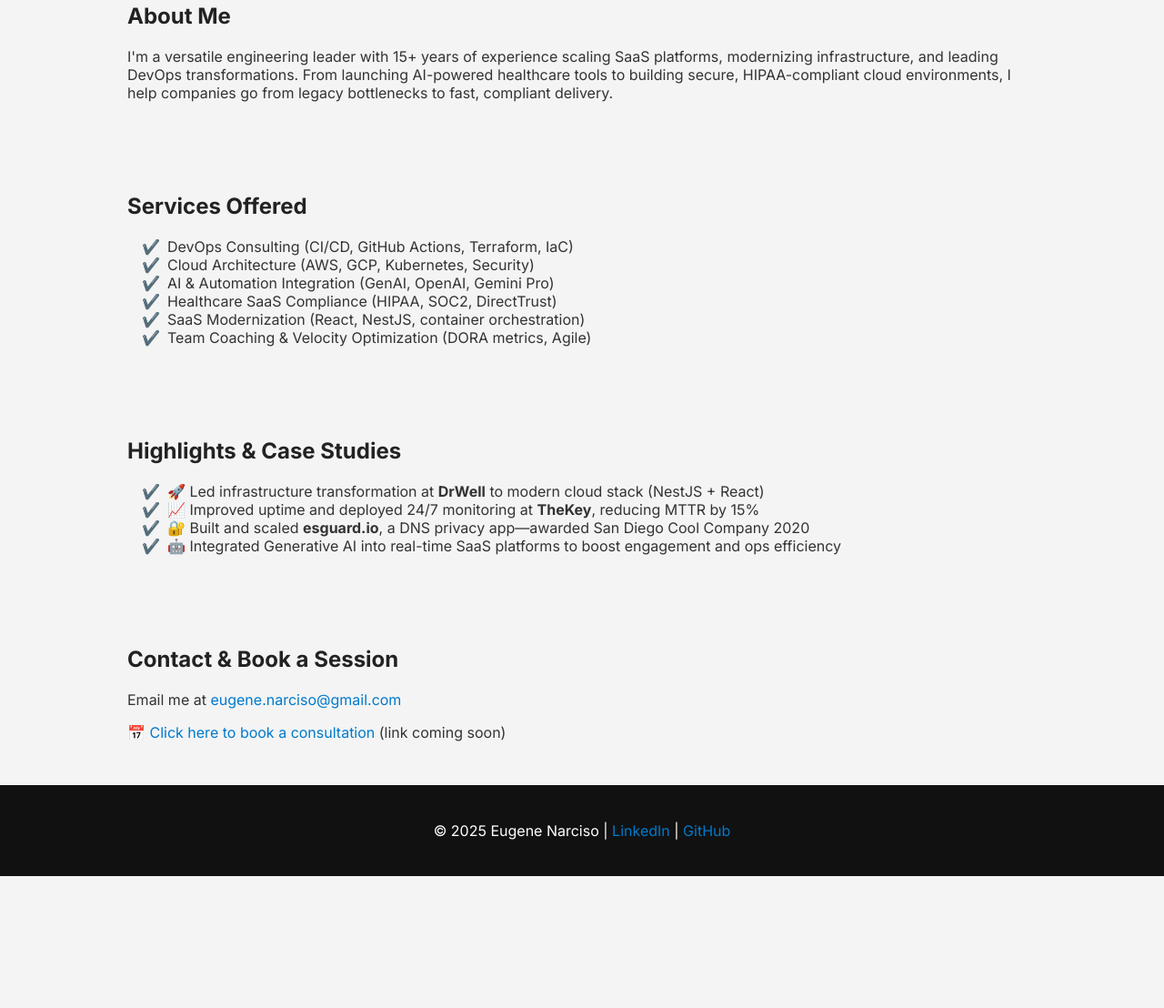
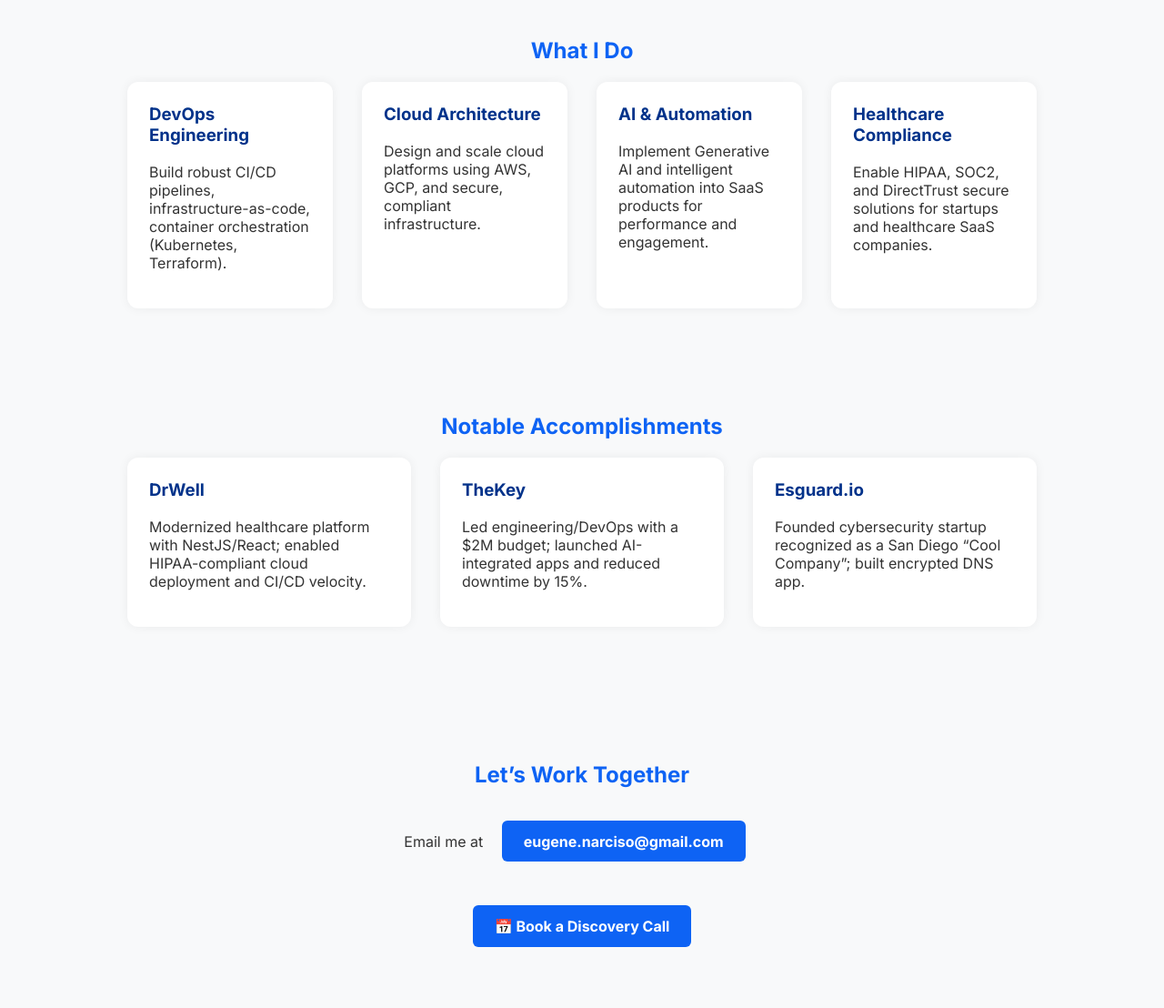
Before and after one commit to enarciso/enarciso.github.io, a plain HTML site: page index.html in a window 1280 px wide. Shown: the part 433-1541 px from the top of the page at 91% size. Before the commit the page ends 1396 px from the top, so only its background shows below. Drawn offline with Linux system fonts and the light colour scheme.

Commit message:
update index.html

```diff
--- a/index.html
+++ b/index.html
@@ -6,97 +6,153 @@
   <title>Eugene Narciso | DevOps & Cloud Consulting</title>
   <link href="https://fonts.googleapis.com/css2?family=Inter:wght@400;700&display=swap" rel="stylesheet">
   <style>
+    :root {
+      --primary: #0e63f4;
+      --bg: #f8f9fa;
+      --text: #333;
+    }
     body {
+      margin: 0;
       font-family: 'Inter', sans-serif;
-      margin: 0;
-      background: #f4f4f4;
-      color: #333;
+      background: var(--bg);
+      color: var(--text);
     }
     header {
-      background: #111;
+      background: linear-gradient(135deg, #0e63f4, #00328a);
       color: white;
-      padding: 2rem;
       text-align: center;
+      padding: 4rem 2rem 2rem;
     }
     header img {
-      border-radius: 10px;
-      max-width: 250px;
-      margin: 1rem auto;
+      width: 180px;
+      height: 180px;
+      object-fit: cover;
+      border-radius: 100%;
+      border: 5px solid white;
+      margin-bottom: 1rem;
+    }
+    header h1 {
+      margin: 0.5rem 0;
+      font-size: 2.2rem;
+    }
+    header p {
+      font-size: 1.1rem;
+      max-width: 600px;
+      margin: 0 auto;
     }
     section {
-      padding: 2rem 5%;
+      padding: 3rem 5%;
       max-width: 1000px;
       margin: auto;
     }
-    h1, h2 {
-      color: #222;
+    h2 {
+      text-align: center;
+      color: #0e63f4;
     }
-    .services ul, .highlights ul {
-      list-style: none;
-      padding-left: 1rem;
+    .services, .highlights {
+      display: flex;
+      flex-wrap: wrap;
+      gap: 2rem;
+      justify-content: center;
     }
-    .services li::before, .highlights li::before {
-      content: "✔️";
-      margin-right: 8px;
-      color: #007acc;
+    .card {
+      background: white;
+      border-radius: 12px;
+      box-shadow: 0 0 12px rgba(0,0,0,0.06);
+      padding: 1.5rem;
+      max-width: 280px;
+      flex: 1;
+      transition: transform 0.2s ease-in-out;
+    }
+    .card:hover {
+      transform: scale(1.03);
+    }
+    .card h3 {
+      margin-top: 0;
+      color: #00328a;
+    }
+    .contact {
+      text-align: center;
+      margin-top: 2rem;
+    }
+    .contact a {
+      display: inline-block;
+      background: #0e63f4;
+      color: white;
+      padding: 0.8rem 1.5rem;
+      border-radius: 6px;
+      margin: 1rem;
+      text-decoration: none;
+      font-weight: bold;
     }
     footer {
-      background: #111;
+      background: #00328a;
       color: white;
       text-align: center;
-      padding: 1.5rem;
+      padding: 2rem;
+      margin-top: 4rem;
     }
     a {
-      color: #007acc;
-      text-decoration: none;
+      color: #0e63f4;
     }
   </style>
 </head>
 <body>
 
 <header>
+  <img src="TPP-46 crop slack.jpg" alt="Eugene Narciso Headshot">
   <h1>Eugene Narciso</h1>
-  <p>Cloud, DevOps & AI Consultant | Helping Teams Ship Faster & Safer</p>
-  <img src="TPP-46 crop slack.jpg" alt="Eugene Narciso Headshot">
+  <p>Engineering & DevOps Consultant | Scaling Secure SaaS Platforms with Cloud, Compliance & AI</p>
 </header>
 
 <section>
-  <h2>About Me</h2>
-  <p>
-    I'm a versatile engineering leader with 15+ years of experience scaling SaaS platforms, modernizing infrastructure, and leading DevOps transformations. From launching AI-powered healthcare tools to building secure, HIPAA-compliant cloud environments, I help companies go from legacy bottlenecks to fast, compliant delivery.
-  </p>
-</section>
-
-<section class="services">
-  <h2>Services Offered</h2>
-  <ul>
-    <li>DevOps Consulting (CI/CD, GitHub Actions, Terraform, IaC)</li>
-    <li>Cloud Architecture (AWS, GCP, Kubernetes, Security)</li>
-    <li>AI & Automation Integration (GenAI, OpenAI, Gemini Pro)</li>
-    <li>Healthcare SaaS Compliance (HIPAA, SOC2, DirectTrust)</li>
-    <li>SaaS Modernization (React, NestJS, container orchestration)</li>
-    <li>Team Coaching & Velocity Optimization (DORA metrics, Agile)</li>
-  </ul>
-</section>
-
-<section class="highlights">
-  <h2>Highlights & Case Studies</h2>
-  <ul>
-    <li>🚀 Led infrastructure transformation at <strong>DrWell</strong> to modern cloud stack (NestJS + React)</li>
-    <li>📈 Improved uptime and deployed 24/7 monitoring at <strong>TheKey</strong>, reducing MTTR by 15%</li>
-    <li>🔐 Built and scaled <strong>esguard.io</strong>, a DNS privacy app—awarded San Diego Cool Company 2020</li>
-    <li>🤖 Integrated Generative AI into real-time SaaS platforms to boost engagement and ops efficiency</li>
-  </ul>
+  <h2>What I Do</h2>
+  <div class="services">
+    <div class="card">
+      <h3>DevOps Engineering</h3>
+      <p>Build robust CI/CD pipelines, infrastructure-as-code, container orchestration (Kubernetes, Terraform).</p>
+    </div>
+    <div class="card">
+      <h3>Cloud Architecture</h3>
+      <p>Design and scale cloud platforms using AWS, GCP, and secure, compliant infrastructure.</p>
+    </div>
+    <div class="card">
+      <h3>AI & Automation</h3>
+      <p>Implement Generative AI and intelligent automation into SaaS products for performance and engagement.</p>
+    </div>
+    <div class="card">
+      <h3>Healthcare Compliance</h3>
+      <p>Enable HIPAA, SOC2, and DirectTrust secure solutions for startups and healthcare SaaS companies.</p>
+    </div>
+  </div>
 </section>
 
 <section>
-  <h2>Contact & Book a Session</h2>
+  <h2>Notable Accomplishments</h2>
+  <div class="highlights">
+    <div class="card">
+      <h3>DrWell</h3>
+      <p>Modernized healthcare platform with NestJS/React; enabled HIPAA-compliant cloud deployment and CI/CD velocity.</p>
+    </div>
+    <div class="card">
+      <h3>TheKey</h3>
+      <p>Led engineering/DevOps with a $2M budget; launched AI-integrated apps and reduced downtime by 15%.</p>
+    </div>
+    <div class="card">
+      <h3>Esguard.io</h3>
+      <p>Founded cybersecurity startup recognized as a San Diego “Cool Company”; built encrypted DNS app.</p>
+    </div>
+  </div>
+</section>
+
+<section class="contact">
+  <h2>Let’s Work Together</h2>
   <p>Email me at <a href="mailto:eugene.narciso@gmail.com">eugene.narciso@gmail.com</a></p>
-  <p>📅 <a href="#">Click here to book a consultation</a> (link coming soon)</p>
+  <a href="#">📅 Book a Discovery Call</a>
 </section>
 
 <footer>
-  <p>© 2025 Eugene Narciso | <a href="https://www.linkedin.com/in/eugene-narciso/" target="_blank">LinkedIn</a> | <a href="https://github.com/enarciso" target="_blank">GitHub</a></p>
+  <p>© 2025 Eugene Narciso | <a href="https://linkedin.com/in/eugene-narciso" target="_blank">LinkedIn</a> | <a href="https://github.com/enarciso" target="_blank">GitHub</a></p>
 </footer>
 
 </body>
```
